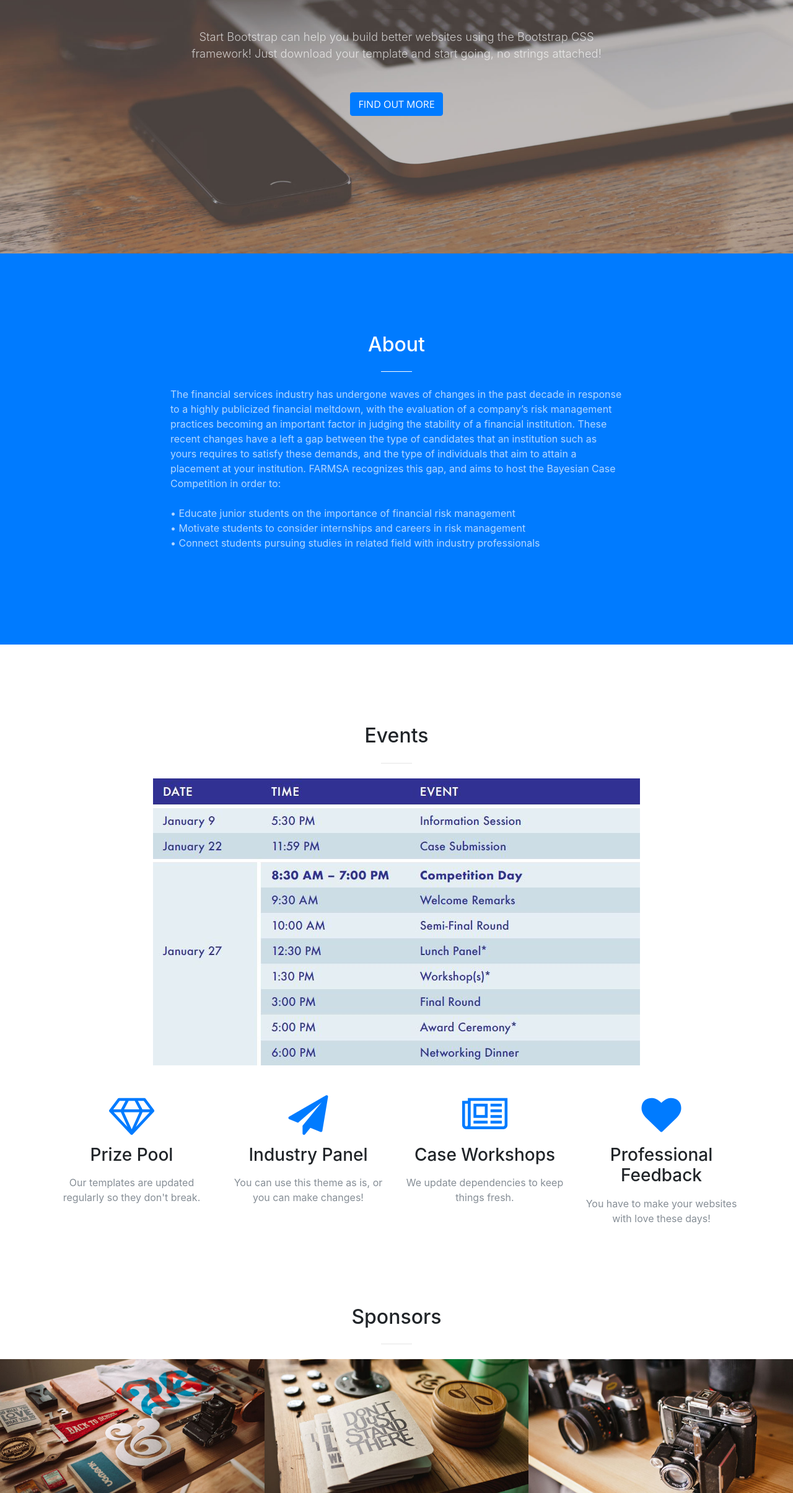
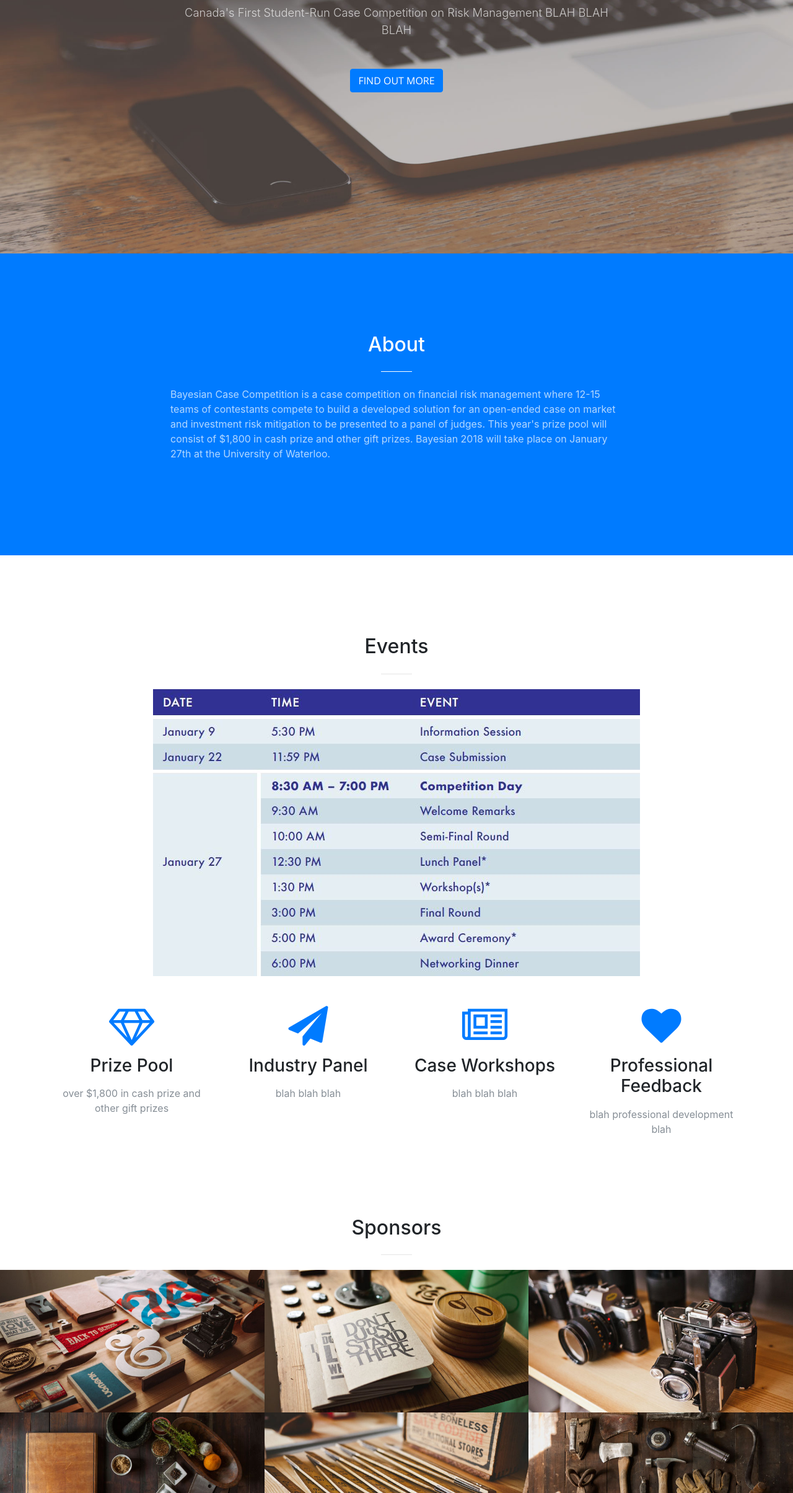
Before and after one commit to vlad-rosu/bayesian, a website with bundled scripts: page bayesian/bayesian.html in a window 1280 px wide. Shown: the part 391-2800 px from the top of the page at 62% size. Built offline with nearby package versions, Linux system fonts and the light colour scheme.

Commit message:
Update bayesian.html

```diff
--- a/bayesian/bayesian.html
+++ b/bayesian/bayesian.html
@@ -59,12 +59,12 @@
         <div class="row">
           <div class="col-lg-10 mx-auto">
             <h1 class="text-uppercase">
-              <strong>Your Favorite Source of Free Bootstrap Themes</strong>
+              <strong>Bayesian</strong>
             </h1>
             <hr>
           </div>
           <div class="col-lg-8 mx-auto">
-            <p class="text-faded mb-5">Start Bootstrap can help you build better websites using the Bootstrap CSS framework! Just download your template and start going, no strings attached!</p>
+            <p class="text-faded mb-5">Canada's First Student-Run Case Competition on Risk Management BLAH BLAH BLAH</p>
             <a class="btn btn-primary btn-xl js-scroll-trigger" href="#about">Find Out More</a>
           </div>
         </div>
@@ -78,13 +78,7 @@
             <h2 class="section-heading text-white text-center">About</h2>
             <hr class="light my-4">
             <p class="text-faded mb-4">
-              The financial services industry has undergone waves of changes in the past decade in response to a highly publicized financial meltdown, with the evaluation of a company’s risk management practices becoming an important factor in judging the stability of a financial institution. These recent changes have a left a gap between the type of candidates that an institution such as yours requires to satisfy these demands, and the type of individuals that aim to attain a placement at your institution. FARMSA recognizes this gap, and aims to host the Bayesian Case Competition in order to:
-                    </br></br>
-                    • Educate junior students on the importance of financial risk management
-                    </br>
-                    • Motivate students to consider internships and careers in risk management
-                    </br>
-                    • Connect students pursuing studies in related field with industry professionals
+               Bayesian Case Competition is a case competition on financial risk management where 12-15 teams of contestants compete to build a developed solution for an open-ended case on market and investment risk mitigation to be presented to a panel of judges. This year's prize pool will consist of $1,800 in cash prize and other gift prizes. Bayesian 2018 will take place on January 27th at the University of Waterloo.
             </p>
           </div>
         </div>
@@ -113,28 +107,28 @@
             <div class="service-box mt-5 mx-auto">
               <i class="fa fa-4x fa-diamond text-primary mb-3 sr-icons"></i>
               <h3 class="mb-3">Prize Pool</h3>
-              <p class="text-muted mb-0">Our templates are updated regularly so they don't break.</p>
+              <p class="text-muted mb-0">over $1,800 in cash prize and other gift prizes</p>
             </div>
           </div>
           <div class="col-lg-3 col-md-6 text-center">
             <div class="service-box mt-5 mx-auto">
               <i class="fa fa-4x fa-paper-plane text-primary mb-3 sr-icons"></i>
               <h3 class="mb-3">Industry Panel</h3>
-              <p class="text-muted mb-0">You can use this theme as is, or you can make changes!</p>
+              <p class="text-muted mb-0">blah blah blah</p>
             </div>
           </div>
           <div class="col-lg-3 col-md-6 text-center">
             <div class="service-box mt-5 mx-auto">
               <i class="fa fa-4x fa-newspaper-o text-primary mb-3 sr-icons"></i>
               <h3 class="mb-3">Case Workshops</h3>
-              <p class="text-muted mb-0">We update dependencies to keep things fresh.</p>
+              <p class="text-muted mb-0">blah blah blah</p>
             </div>
           </div>
           <div class="col-lg-3 col-md-6 text-center">
             <div class="service-box mt-5 mx-auto">
               <i class="fa fa-4x fa-heart text-primary mb-3 sr-icons"></i>
               <h3 class="mb-3">Professional Feedback</h3>
-              <p class="text-muted mb-0">You have to make your websites with love these days!</p>
+              <p class="text-muted mb-0">blah professional development blah</p>
             </div>
           </div>
         </div>
@@ -250,7 +244,7 @@
       <div class="container">
         <div class="row">
           <div class="col-lg-8 mx-auto text-center">
-            <h2 class="section-heading">Let's Get In Touch!</h2>
+            <h2 class="section-heading">Contact Us</h2>
             <hr class="my-4">
           </div>
         </div>
@@ -258,6 +252,8 @@
           <div class="col-lg-12 mr-auto text-center">
             <i class="fa fa-envelope-o fa-3x mb-3 sr-contact"></i>
             <p>
+              For general inquiries, please email us at <a href="mailto:your-email@your-domain.com">bayesian.uwaterloo@gmail.com</a>.
+              <!--
               <a>General Inquiries |</a>
               <a href="mailto:your-email@your-domain.com">bayesian.uwaterloo@gmail.com</a>
               </br>
@@ -276,8 +272,9 @@
               <a>Nicholas Cui | Analyst |</a>
               <a href="mailto:your-email@your-domain.com">nicholas.cui@uwaterloo.ca</a>
               </br>
-              <a>Daniel Molka| Analyst |</a>
+              <a>Daniel Molka | Analyst |</a>
               <a href="mailto:your-email@your-domain.com">dcmolka@uwaterloo.ca</a>
+-->
             </p>
           </div>
         </div>
```
